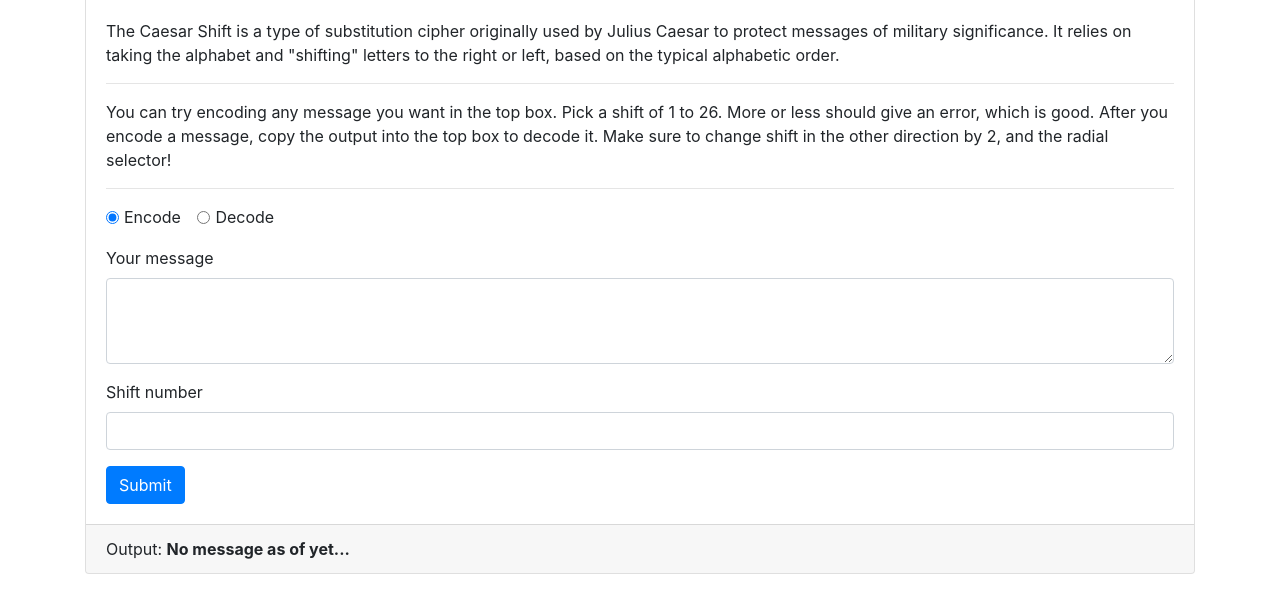
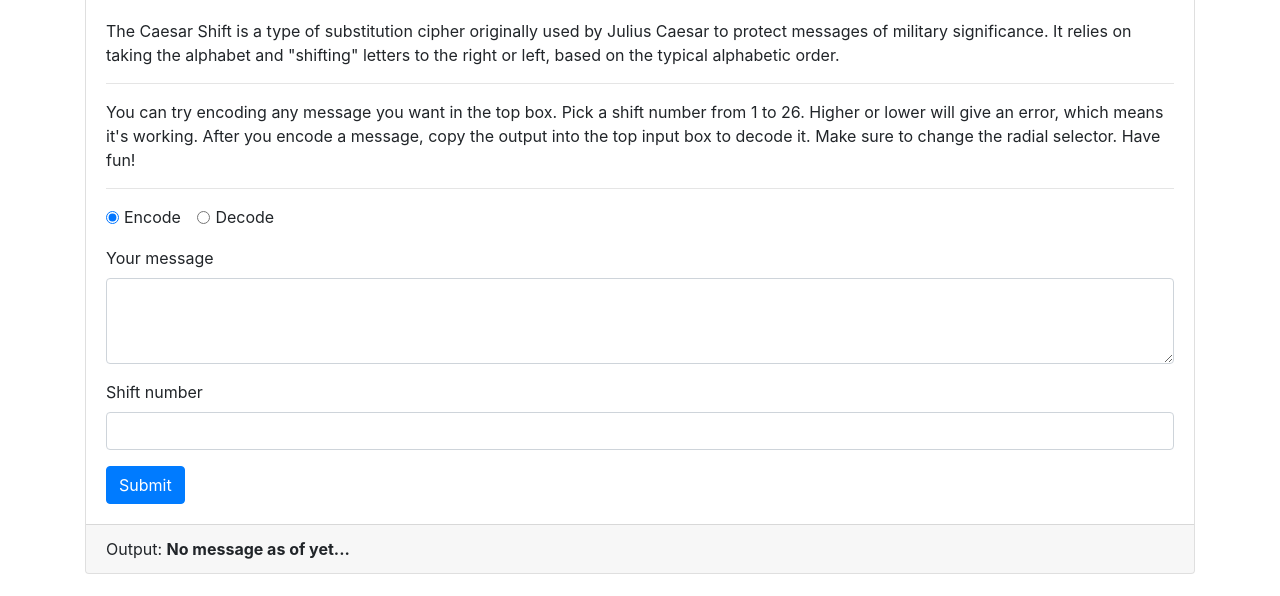
Before and after one commit to Ranger-Jay/Early-Training-Learning-Javascript-Decoder-Ring, a website: page index.html in a window 1280 px wide. Shown: the part 191-787 px from the top of the page. Drawn offline with nearby package versions, Linux system fonts and the light colour scheme.

Commit message:
Update index.html

```diff
--- a/index.html
+++ b/index.html
@@ -36,7 +36,7 @@
               typical
               alphabetic order.</p>
             <hr />
-            <p>You can try encoding any message you want in the top box. Pick a shift of 1 to 26. More or less should give an error, which is good. After you encode a message, copy the output into the top box to decode it. Make sure to change shift in the other direction by 2, and the radial selector! </p>
+            <p>You can try encoding any message you want in the top box. Pick a shift number from 1 to 26. Higher or lower will give an error, which means it's working. After you encode a message, copy the output into the top input box to decode it. Make sure to change the radial selector. Have fun! </p>
             <hr />
             <form id="caesar">
               <div class="form-group">
```
